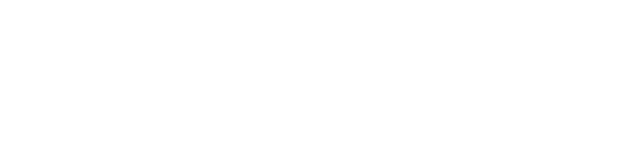
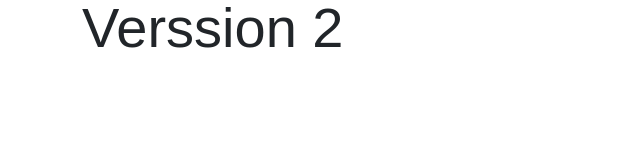
Before and after one commit to Harendra-source/practice, a website: page index.html in a window 1280 px wide. Shown: the whole page, without its empty margins (0-640 px from the left). Drawn offline with nearby package versions, Linux system fonts and the light colour scheme; a web font is replaced by a local one.

Commit message:
modify h1 tag

```diff
--- a/index.html
+++ b/index.html
@@ -13,7 +13,7 @@
 <body>
   <div id="home-header">
     <div class="container">
-
+      <h1>Verssion 2</h1>
     </div>
   </div>
 
```
